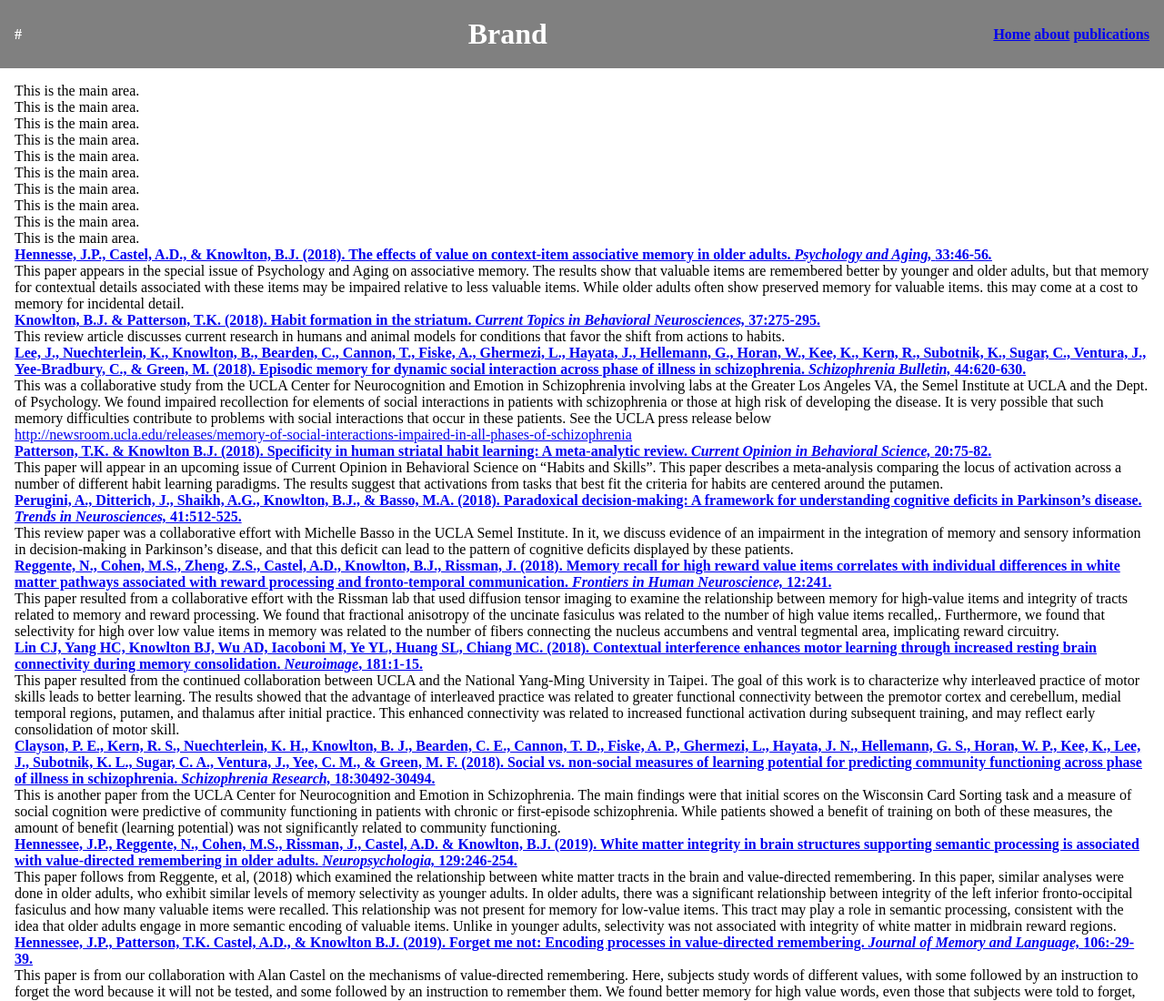
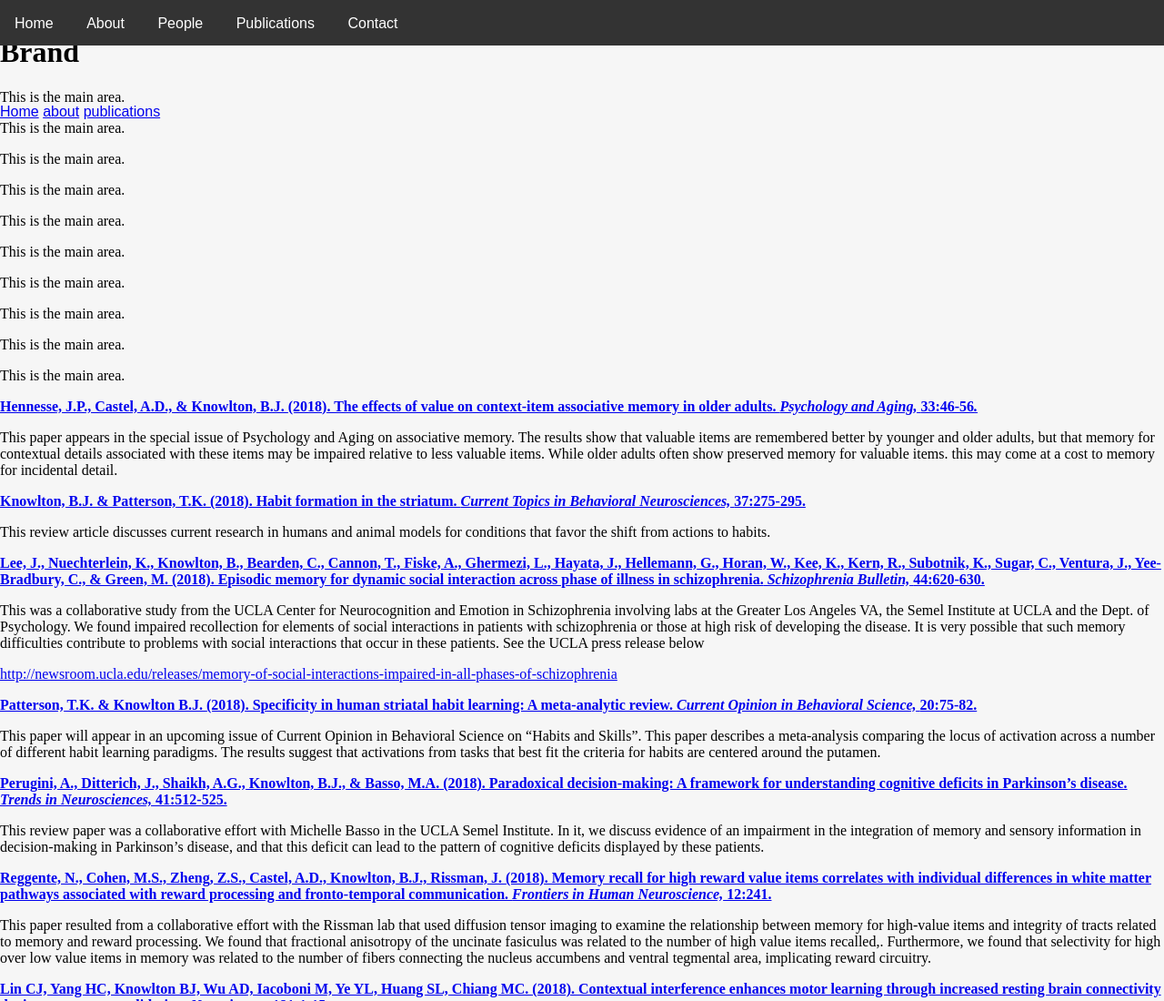
Before and after one commit to envimmlab/publications, a plain HTML site: page index.html in a window 1280 px wide. Shown: the top 1100 px of the page at 91% size. Drawn offline with Linux system fonts and the light colour scheme.

Commit message:
Update index.html

```diff
--- a/index.html
+++ b/index.html
@@ -1,45 +1,102 @@
 <!DOCTYPE html>
 <head>
+
 	<style>
-header {
+    nav{
+    	font-size: 12pt;
+    	font-family: 'PT Sans', Arial, Sans-serif;
     	position: fixed;
-  top: 0;
-  left: 0;
-  right: 0;
-
-  height: 75px;
-  padding: 1rem;
-  color: white;
-  background: gray;
-  font-weight: bold;
-  display: flex;
-  justify-content: space-between;
-  align-items: center;
+    }
+    nav ul{
+    	padding: 0;
+    	margin: 0 auto;
+    	width: auto;
+    }
+    nav li{
+    }
+    nav a{
+    	line-height: 50px;
+      height: 50px;
+    }
+    nav li a{
+    	box-sizing: border-box;
+    	-moz-box-sizing: border-box;
+    	-webkit-box-sizing: border-box;
+    }
+    nav li:last-child a{
+    	border-right: 0;
+        }
+    nav a:hover, nav a:active{
+    }
+    nav a#pull{
+    	display: none;
+    }
+      html {
+      -webkit-touch-callout:none;
+      -webkit-user-select:none;
+      -webkit-tap-highlight-color:rgba(0, 0, 0, 0);
       }
 
-h1, p {
+      ul{
+        /*list-style-type: none;*/
         margin: 0;
+        padding: 0;
+        background-color: #333;
+        text-align: center;
       }
-
-main {
-  padding: 1rem;
-  height: 100%;
+      li{
+        /*position: relative;*/
+        display: inline-block;
       }
-
-body {
-  padding-top: 75px;
-  background: #fff;
+      li a{
+        color: #FFFFFF;
+        text-align: center;
+        padding: 14.5px 16px;
+        text-decoration: none;
       }
-
-body, html {
-  height: 200%;
+      li a:hover{
+        /*color: #597812;*/
+        color: #FFD400;
+        font-weight:normal;
       }
-
-* {
-  box-sizing: border-box;
+      .menu {
+       width: 5000px;
+       height: 50px;
+       text-align: center;
+       max-width: 100%;
+       background-position: center;
+       background-size: cover;
+       background-color: #333333;color: white;
+       position: absolute;z-index: 1;
      }
     </style>
+
 </head>
+
+
+
+<body topmargin="0" bottommargin="0" leftmargin="0" rightmargin="0" style="background-color:#F6F6F6">
+    <div class="menu" >
+      <nav class="clearfix">
+        <ul class="clearfix">
+          <li><a href="http://envimmlab.github.io">Home</a></li> <!--""<-여기 부분에 URL 작성하면 됨-->
+          <li><a href="http://envimmlab.github.io/about">About</a></li>
+          <li><a href="http://envimmlab.github.io/people">People</a></li>
+          <li><a href="http://envimmlab.github.io/publications">Publications</a></li>
+          <li><a href="http://envimmlab.github.io/Contact">Contact</a></li>
+      </ul>
+      <a id="pull" href="#"></a>
+    </nav>
+    </div>
+  </body>
+
+</html>
+
+
+
+
+
+
 
 
 
```
Lines whose indentation alone changed are shown as unchanged.
